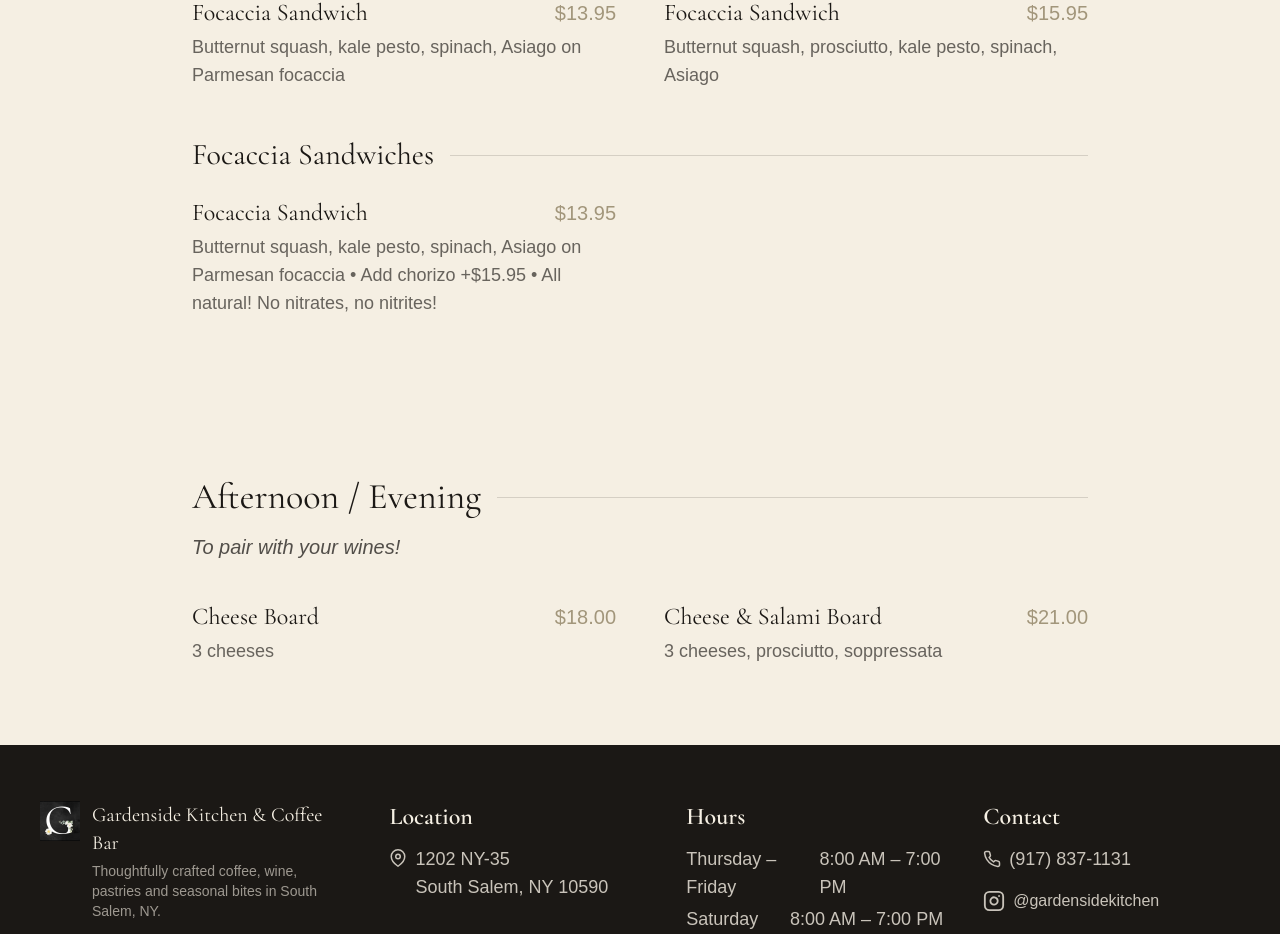
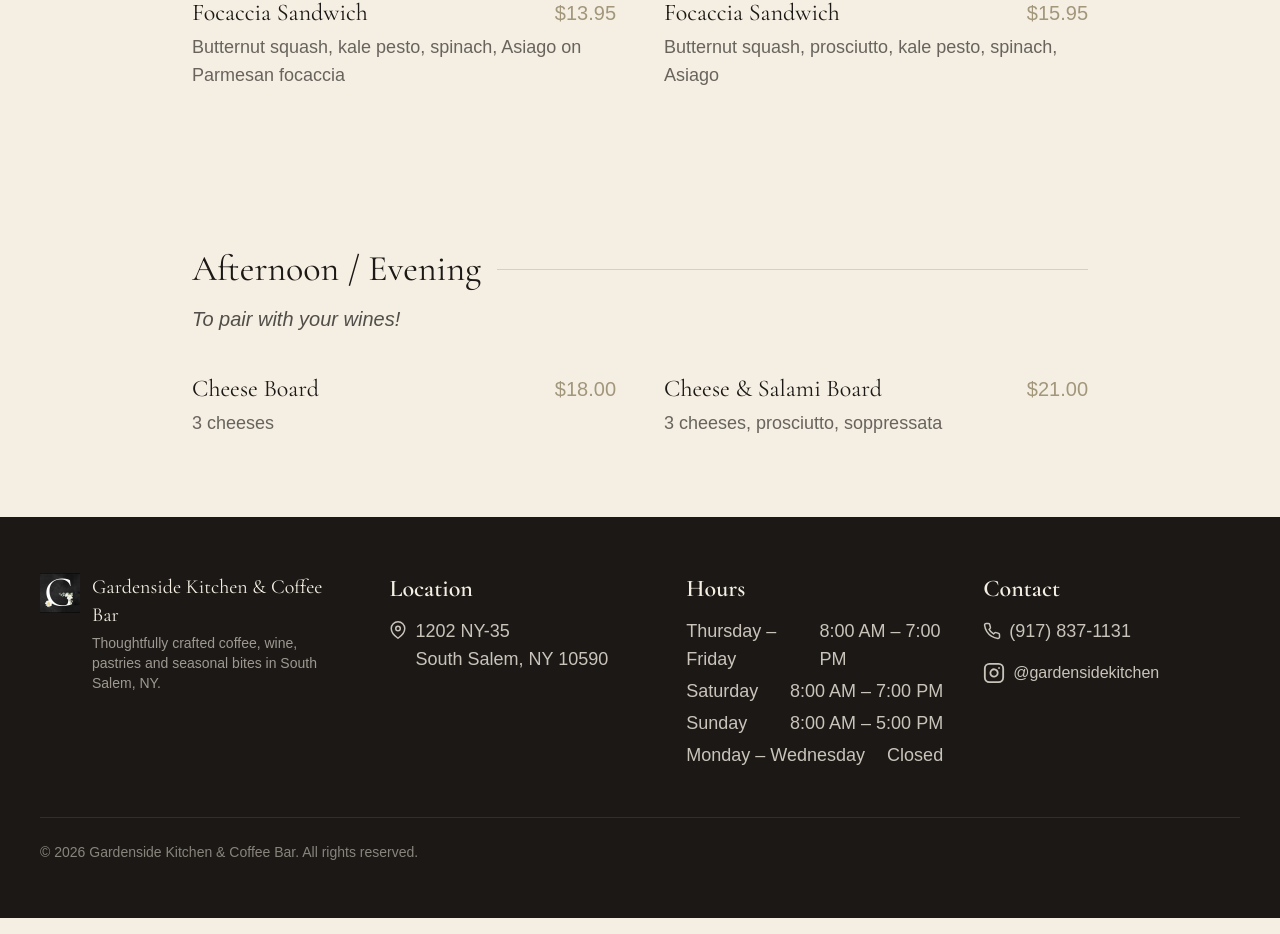
Before and after one commit to jasonf8080/gardensidekitchen, a React (Vite) app: page /menu in a window 1280 px wide. Shown: the part 1036-1970 px from the top of the page. Built offline with nearby package versions, Linux system fonts and the light colour scheme; a web font is replaced by a local one.

Commit message:
re-update menu 11/6

```diff
--- a/src/data/data.js
+++ b/src/data/data.js
@@ -202,13 +202,7 @@ export const menuLunch = [
   },
 ]
 
-export const menuLunchFocaccia = [
-  {
-    name: 'Focaccia Sandwich',
-    description: 'Butternut squash, kale pesto, spinach, Asiago on Parmesan focaccia\n• Add chorizo +$15.95\n• All natural! No nitrates, no nitrites!',
-    price: '$13.95',
-  },
-]
+export const menuLunchFocaccia = []
 
 export const menuAfternoonEvening = [
   {
```
